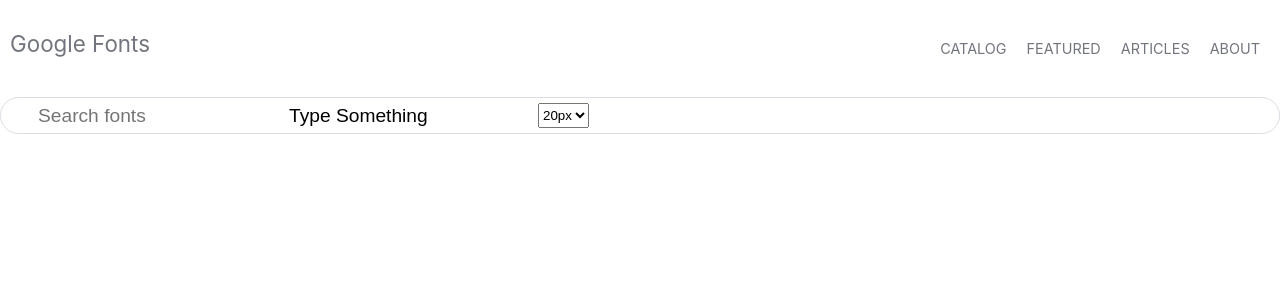
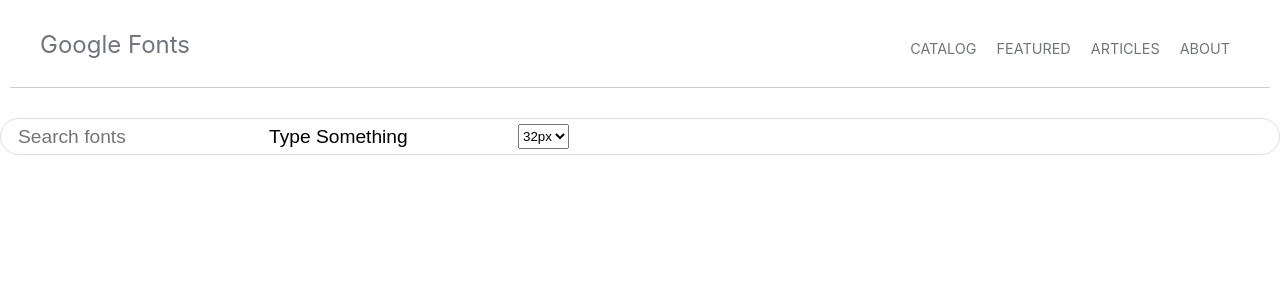
Before and after one commit to bmch/favourite-fonts, a React (Create React App) app in the folder client/: page / in a window 1280 px wide. Shown: the top 300 px of the page. Built offline with nearby package versions, Linux system fonts and the light colour scheme; no server answers.

Commit message:
add styles  and reset feature

```diff
--- a/client/src/App.css
+++ b/client/src/App.css
@@ -6,15 +6,31 @@
   display: flex;
   flex-direction: row;
   justify-content: space-between;
-}
-
-.header-left {
+  max-width: 1260px;
+  margin: 30px auto;
+  color: #72757d;
+  border-bottom: 1px solid #cccccc;
+  flex-wrap: wrap;
+  padding-bottom: 20px;
 }
 
 .header-right {
   display: flex;
   flex-direction: row;
   justify-content: space-between;
+  font-size: 0.9rem;
+  margin-right: 30px;
+  margin-left: 22px;
+}
+
+.header-right a {
+  text-decoration: none;
+  color: inherit;
+}
+
+.header-left {
+  font-size: 1.5rem;
+  margin-left: 30px;
 }
 
 .menu-item {
@@ -35,9 +51,10 @@
   border-radius: 45px;
   max-width: 1260px;
   margin: 0 auto;
-  padding: 5px 35px;
+  padding: 5px 15px;
   display: flex;
   flex-direction: row;
+  flex-wrap: wrap;
 }
 
 .card-container {
@@ -73,16 +90,7 @@
   font-size: 1.2rem;
 }
 
-.header-container {
-  max-width: 1260px;
-  margin: 30px auto;
-  color: #72757d;
+.reset {
+  margin-left: 20px;
+  margin-right: 20px;
 }
-
-.header-left {
-  font-size: 1.4rem;
-}
-
-.header-right {
-  font-size: 0.9rem;
-}
--- a/client/src/App.js
+++ b/client/src/App.js
@@ -17,6 +17,16 @@
       originalFonts: fonts.originalFonts,
       displayFonts: fonts.displayFonts
     });
+  };
+
+  const reset = () => {
+    setFontList({
+      searchTerm: '',
+      originalFonts: fonts.originalFonts,
+      displayFonts: fonts.originalFonts
+    });
+    setSampleText('Type Something');
+    setFontSize('32px');
   };
 
   const handleChangeFontSize = e => {
@@ -67,10 +77,18 @@
         <div className="header-left">Google Fonts </div>
 
         <div className="header-right">
-          <div className="menu-item">CATALOG</div>
-          <div className="menu-item">FEATURED</div>
-          <div className="menu-item">ARTICLES</div>
-          <div className="menu-item">ABOUT</div>
+          <div className="menu-item">
+            <a href="#">CATALOG</a>
+          </div>
+          <div className="menu-item">
+            <a href="#">FEATURED</a>
+          </div>
+          <div className="menu-item">
+            <a href="#">ARTICLES</a>
+          </div>
+          <div className="menu-item">
+            <a href="#">ABOUT</a>
+          </div>
         </div>
       </div>
 
@@ -80,6 +98,8 @@
         handleChangeText={handleChangeText}
         sampleText={sampleText}
         handleChangeFontSize={handleChangeFontSize}
+        reset={reset}
+        fontSize={fontSize}
       />
 
       <div className="card-container">
--- a/client/src/NavBar.js
+++ b/client/src/NavBar.js
@@ -2,6 +2,7 @@
 import Search from './Search';
 import CustomText from './CustomText';
 import SelectFontSize from './SelectFontSize';
+import Reset from './Reset';
 
 export default function NavBar({
   handleChange,
@@ -9,7 +10,8 @@
   sampleText,
   handleChangeText,
   fontSize,
-  handleChangeFontSize
+  handleChangeFontSize,
+  reset
 }) {
   // search, custom text, font-size, dark/light mode, grid/list mode, and reset
   return (
@@ -20,6 +22,7 @@
         handleChangeFontSize={handleChangeFontSize}
         fontSize={fontSize}
       />
+      <Reset reset={reset} />
     </div>
   );
 }
--- /dev/null
+++ b/client/src/Reset.js
@@ -0,0 +1,9 @@
+import React from 'react';
+
+export default function Reset({ reset }) {
+  return (
+    <div className="reset">
+      <i class="fa fa-refresh" aria-hidden="true" onClick={reset}></i>
+    </div>
+  );
+}
```
